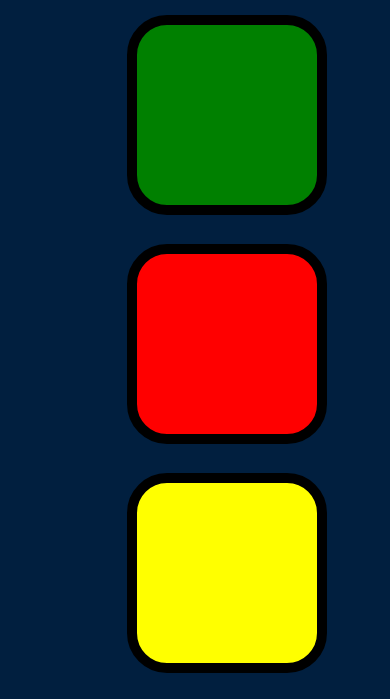
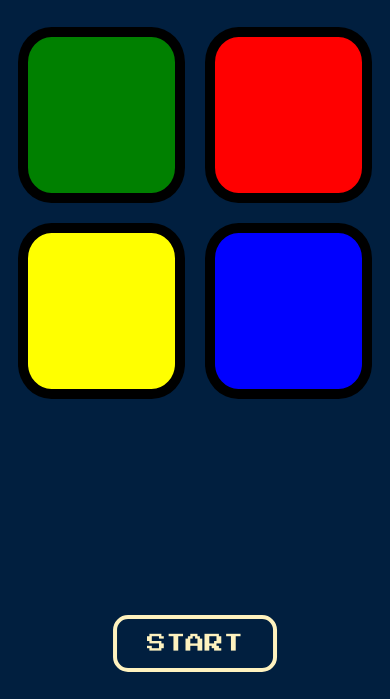
Before and after one commit to OmerSalah-Dev/simon-game, a plain HTML site: page index.html in a window 390 px wide. Shown: the part 142-841 px from the top of the page. Drawn offline with nearby package versions, Linux system fonts and the light colour scheme.

Commit message:
style: implement responsive flexbox layout and start-btn styling

```diff
--- a/styles.css
+++ b/styles.css
@@ -11,18 +11,26 @@ body {
 }
 
 .container {
-  display: block;
-  width: 50%;
-  height: 30%;
-  margin: auto;
+  display: flex;
+  flex-direction: column;
+  align-items: center;
+  width: 100%;
+  margin-top: 20px;
+}
 
+.row {
+  display: flex;
+  justify-content: center;
+  width: 100%;
 }
 
 .btn {
-  margin: 0px 25px 25px 25px;
-  display: inline-block;
-  height: 180px;
-  width: 180px;
+  margin: 10px;
+  display: block;
+  height: 40vw;
+  width: 40vw;
+  max-height: 200px;
+  max-width: 200px;
   border: 10px solid black;
   border-radius: 20%;
   cursor: pointer;
@@ -53,3 +61,23 @@ body {
   box-shadow: 0 0 20px white;
   background-color: grey;
 }
+
+#start-btn {
+  position: fixed;
+  bottom: 30px;
+  left: 50%;
+  transform: translateX(-50%);
+  font-family: 'Press Start 2P', cursive;
+  font-size: 1.2rem;
+  padding: 15px 30px;
+  color: #FEF2BF;
+  background-color: #011F3F;
+  border: 4px solid #FEF2BF;
+  border-radius: 15px;
+  cursor: pointer;
+  z-index: 100;
+}
+
+#start-btn:hover {
+  background-color: #023a63;
+}
```
